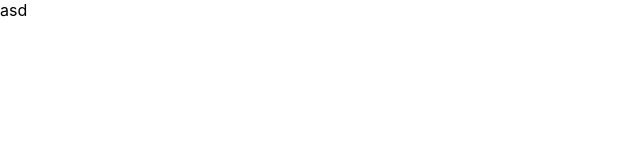
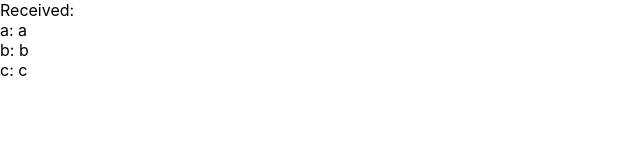
Before and after one commit to KimEunA97/230707_context, a React (Create React App) app in the folder my-app/: page / in a window 1280 px wide. Shown: the top 160 px of the page, without its empty margins (0-640 px from the left). Built offline with nearby package versions, Linux system fonts and the light colour scheme.

Commit message:
렌더링

```diff
--- a/my-app/src/App.tsx
+++ b/my-app/src/App.tsx
@@ -1,10 +1,13 @@
 import React from 'react';
 import logo from './logo.svg';
 import './App.css';
+import Context from './components/context';
 
 function App() {
   return (
-    <div>asd</div>
+    <div>
+      <Context></Context>
+    </div>
   );
 }
 
--- a/my-app/src/components/context.tsx
+++ b/my-app/src/components/context.tsx
@@ -14,7 +14,7 @@ const arr = {
 
 }
 
-function App() {
+function Context() {
   return (
     <MyContext.Provider value={arr}>
       <GrandParent />
@@ -52,4 +52,4 @@ function Message() {
   );
 }
 
-export default App;
+export default Context;
```
